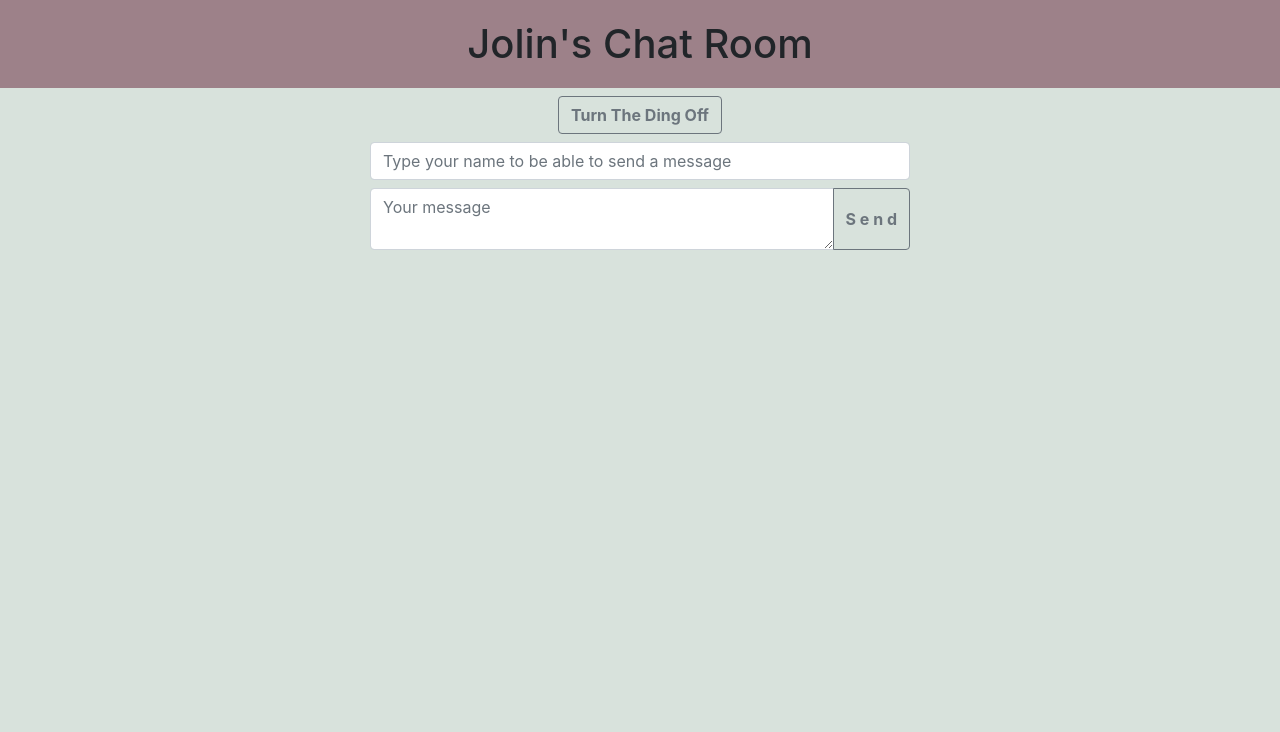
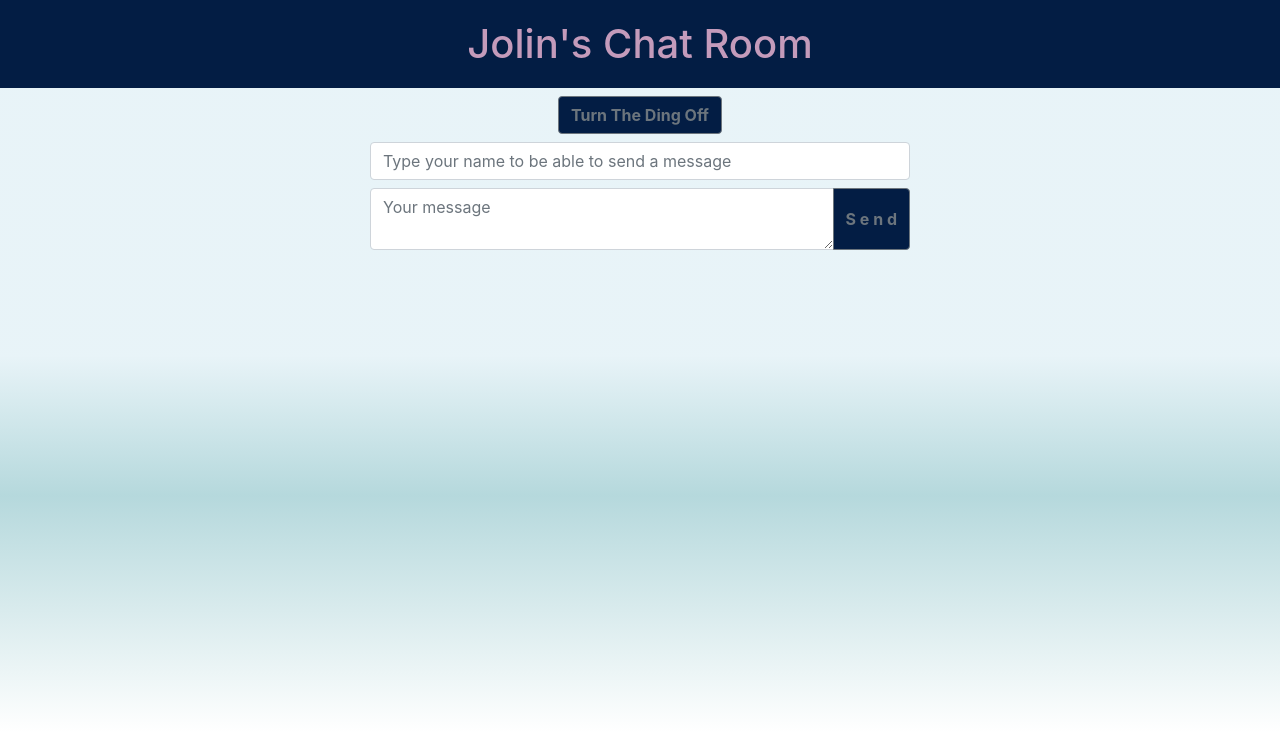
Before and after one commit to lamontblack1/jolinschatroom, a plain HTML site: page index.html in a window 1280 px wide. Drawn offline with nearby package versions, Linux system fonts and the light colour scheme; no server answers.

Commit message:
changed colors

```diff
--- a/index.html
+++ b/index.html
@@ -16,13 +16,24 @@
     <script src="https://cdnjs.cloudflare.com/ajax/libs/moment.js/2.29.1/moment.min.js"></script>
 
     <style>
+        header {
+            background-color: #031D44;
+        }
         h1 {
             text-align: center;
-            background-color: #9D8189;
+            color: #c49bbb;
             padding: 20px;
         }
         body {
-            background-color: #D8E2DC;
+            /* background-color: #0081af; */
+            background: linear-gradient(180deg, rgba(0, 129, 175, 0.0903) 44.42%, rgba(8, 126, 139, 0.297028) 61.98%, rgba(8, 126, 139, 0) 91.67%);
+            height: 100%;
+            margin: 0;
+            background-repeat: no-repeat;
+            background-attachment: fixed;
+        }
+        #btnDing, #btnSend {
+            background-color: #031D44;
         }
         /* #BBE5ED */
     </style>
@@ -44,15 +55,15 @@
             <div class="col-md-3"></div>
         </div>
 
-        <div class="row mt-1">
+        <div class="row mt-1 mb-2">
             <div class="col-md-3"></div>
             <div class="col-md-6">
-                <div class="input-group mb-2">
-                <textarea id="messageInput" class="form-control" placeholder="Your message" rows="2" aria-label="Your message" aria-describedby="button-addon2"></textarea>
-                <div class="input-group-append">
-                  <button class="btn btn-outline-secondary font-weight-bold" type="button" id="btnSend">S e n d</button>
+                <div class="input-group">
+                    <textarea id="messageInput" class="form-control" placeholder="Your message" rows="2" aria-label="Your message" aria-describedby="button-addon2"></textarea>
+                    <div class="input-group-append">
+                    <button class="btn btn-outline-secondary font-weight-bold" type="button" id="btnSend">S e n d</button>
+                    </div>
                 </div>
-            </div>
             </div>
             <div class="col-md-3"></div>
 
--- a/logic.js
+++ b/logic.js
@@ -107,7 +107,7 @@ messageListRef.limitToLast(20).on("child_added", function(snapshot) {
   if (msgPlayerName === ($("#nameInput").val())) {
     $("#messagesBox").prepend(
         "<div class='row mb-1'><div class='col-6'></div><div class='col-6'>" +
-        "<div class='card' style='background-color: #f5dadf;'><div class='card-header p-1 pl-2'><b>" + msgPlayerName + "  .  .  .  .  .  " + msgTimeStamp + "</b></div>" +
+        "<div class='card' style='background-color: #DABFFF;'><div class='card-header p-1 pl-2'><b>" + msgPlayerName + "  .  .  .  .  .  " + msgTimeStamp + "</b></div>" +
         "<div class='card-body py-1 pl-2'><p class='card-title'>" + msgMessage +"</p>" +
         "</div></div>" +
         "</div>" +
@@ -117,7 +117,7 @@ messageListRef.limitToLast(20).on("child_added", function(snapshot) {
   else if ($("#nameInput").val() =="") {
     $("#messagesBox").prepend(
       "<div class='row mb-1'><div class='col-3'></div><div class='col-6'>" +
-      "<div class='card' style='background-color: #f5dadf;'><div class='card-header p-1 pl-2'><b>" + msgPlayerName + "  .  .  .  .  .  " + msgTimeStamp + "</b></div>" +
+      "<div class='card' style='background-color: #C49BBB;'><div class='card-header p-1 pl-2'><b>" + msgPlayerName + "  .  .  .  .  .  " + msgTimeStamp + "</b></div>" +
       "<div class='card-body py-1 pl-2'><p class='card-title'>" + msgMessage +"</p>" +
       "</div></div>" +
       "</div>" +
@@ -129,7 +129,7 @@ messageListRef.limitToLast(20).on("child_added", function(snapshot) {
 
       $("#messagesBox").prepend(
           "<div class='row mb-1'><div class='col-6' style='float: left;'>" +
-          "<div class='card' style='background-color: #FFE5D9;'><div class='card-header p-1 pl-2 font-italic'><b>" + msgPlayerName + "</b>  .  .  .  .  .  " + msgTimeStamp + "</div>" +
+          "<div class='card' style='background-color: #7FEFBD;'><div class='card-header p-1 pl-2 font-italic'><b>" + msgPlayerName + "</b>  .  .  .  .  .  " + msgTimeStamp + "</div>" +
           "<div class='card-body py-1 pl-2'><p class='card-title'>" + msgMessage +"</p>" +
           "</div></div>" +
           "</div>" +
```
